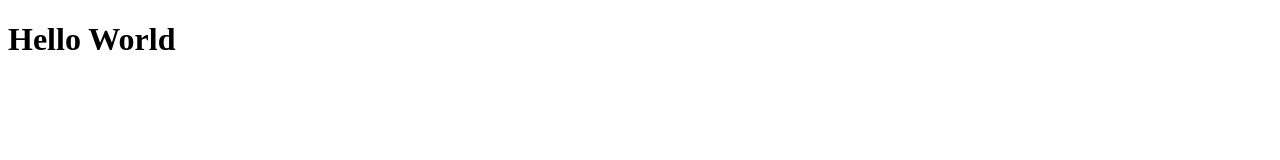
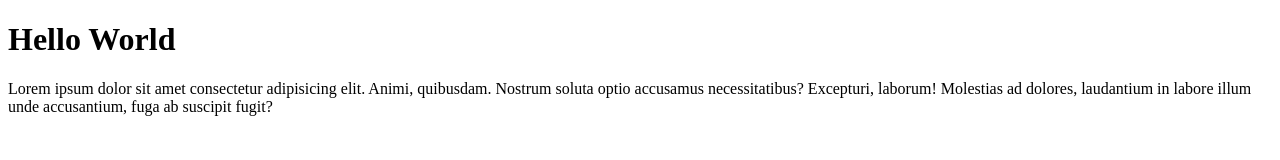
Before and after one commit to MaulanaRizkyH1816/wpu-git-test, a plain HTML site: page index.html in a window 1280 px wide. Drawn offline with Linux system fonts and the light colour scheme.

Commit message:
menambahkan paragrap

```diff
--- a/index.html
+++ b/index.html
@@ -8,5 +8,6 @@
 </head>
 <body>
     <h1>Hello World</h1>
+    <p>Lorem ipsum dolor sit amet consectetur adipisicing elit. Animi, quibusdam. Nostrum soluta optio accusamus necessitatibus? Excepturi, laborum! Molestias ad dolores, laudantium in labore illum unde accusantium, fuga ab suscipit fugit?</p>
 </body>
 </html>
```
